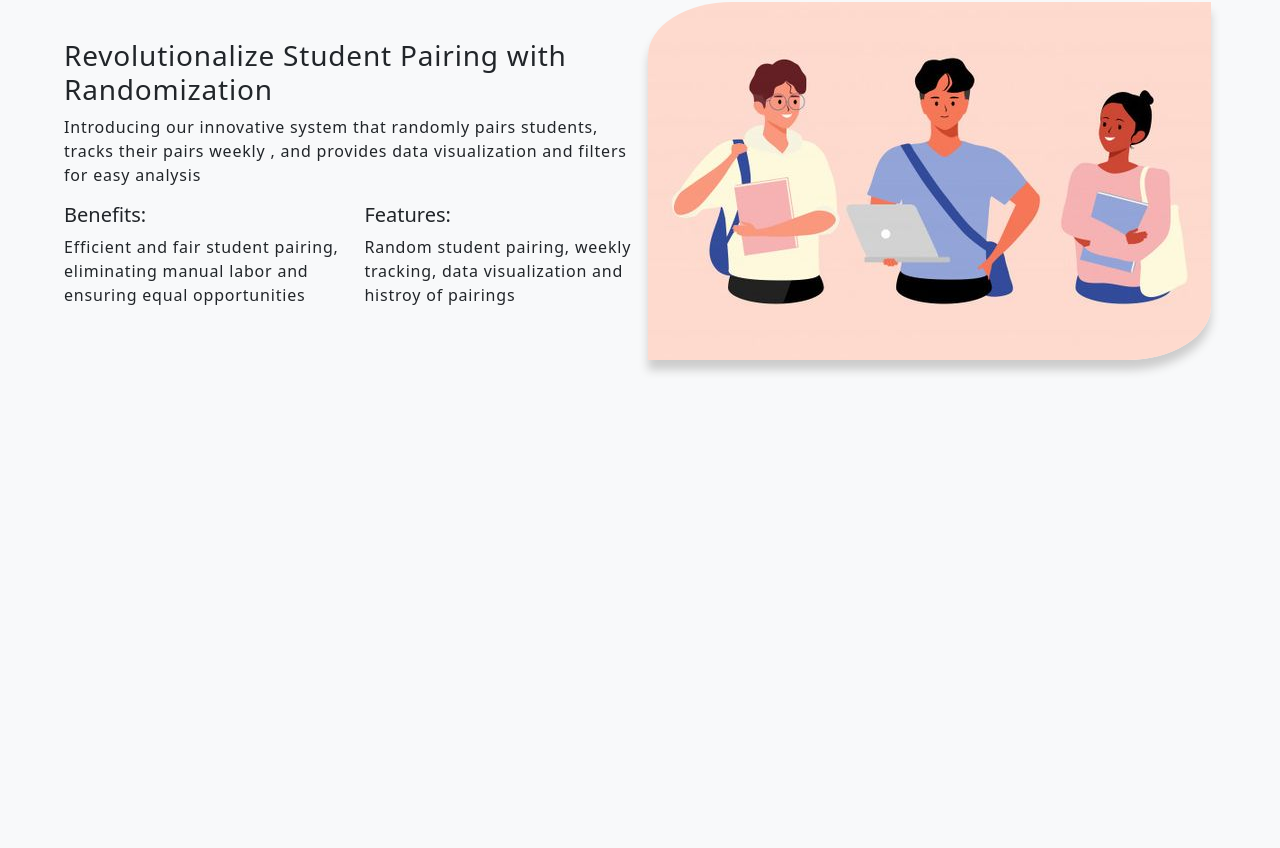
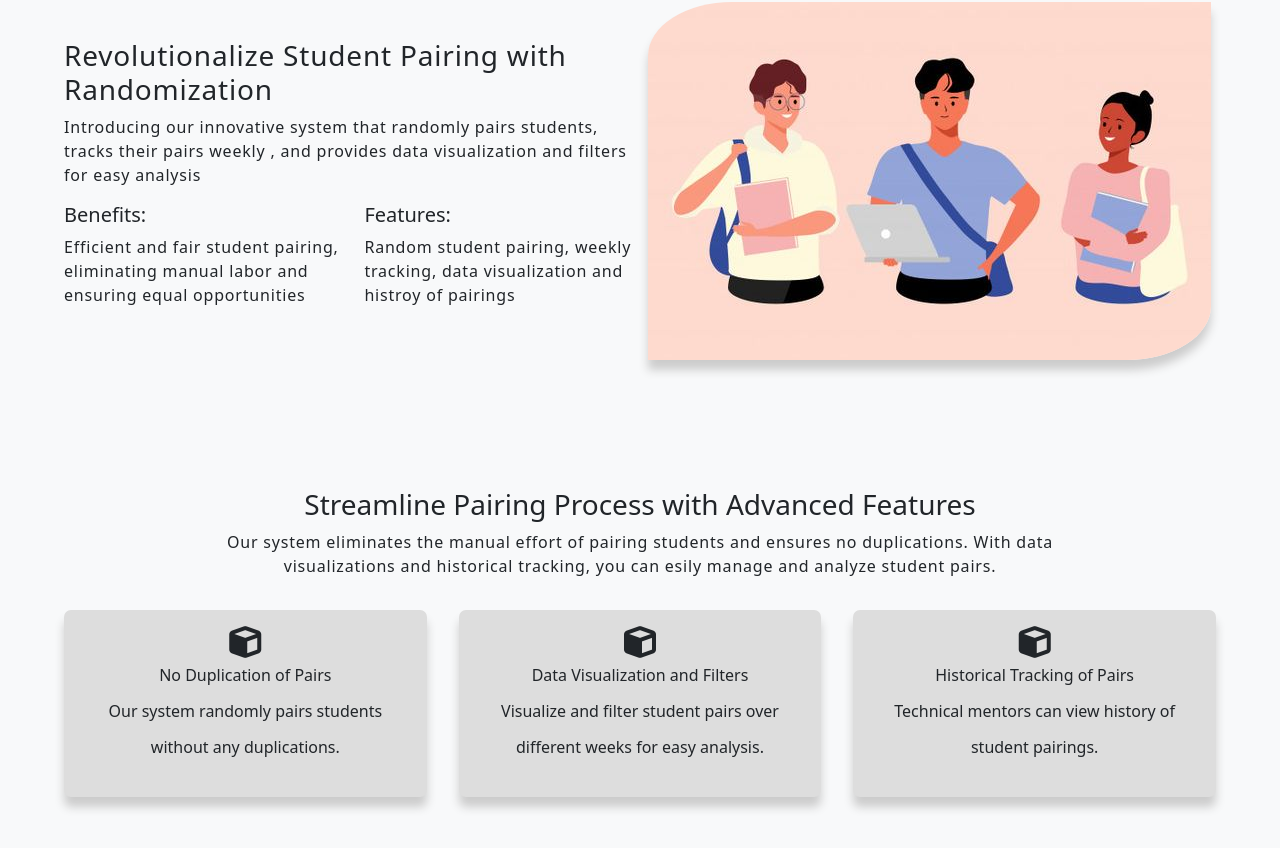
Before and after one commit to alexander784/MoringaPair, a React (Create React App) app in the folder client/: page / in a window 1280 px wide. Shown: the part 498-1346 px from the top of the page. Before the commit the page ends 922 px from the top, so only its background shows below. Built offline with nearby package versions, Linux system fonts and the light colour scheme.

Commit message:
Markup and style advanced-features section

```diff
--- a/client/public/index.html
+++ b/client/public/index.html
@@ -37,6 +37,13 @@
       crossorigin="anonymous"
       referrerpolicy="no-referrer"
     />
+    <link
+      rel="stylesheet"
+      href="https://cdnjs.cloudflare.com/ajax/libs/font-awesome/6.5.1/css/all.min.css"
+      integrity="sha512-DTOQO9RWCH3ppGqcWaEA1BIZOC6xxalwEsw9c2QQeAIftl+Vegovlnee1c9QX4TctnWMn13TZye+giMm8e2LwA=="
+      crossorigin="anonymous"
+      referrerpolicy="no-referrer"
+    />
     <title>React App</title>
   </head>
   <body>
--- a/client/src/pages/Home.jsx
+++ b/client/src/pages/Home.jsx
@@ -3,7 +3,7 @@ import Container from "react-bootstrap/Container";
 import Row from "react-bootstrap/Row";
 import Col from "react-bootstrap/Col";
 import "../styles.css";
-import studentsImage from "../assets/studentsImage.jpg"
+import studentsImage from "../assets/studentsImage.jpg";
 
 const Home = () => {
   return (
@@ -61,6 +61,39 @@ const Home = () => {
           <img src={studentsImage} alt="" />
         </div>
       </div>
+
+      <div className="advanced-features">
+        <div className="info">
+          <h3>Streamline Pairing Process with Advanced Features</h3>
+          <p>
+            Our system eliminates the manual effort of pairing students and
+            ensures no duplications. With data visualizations and historical
+            tracking, you can esily manage and analyze student pairs.
+          </p>
+        </div>
+        <div className="advanced-feature-cards">
+          <div className="advanced-feature-card">
+            <i class="fa-solid fa-cube"></i>
+            <h6>No Duplication of Pairs</h6>
+            <p>Our system randomly pairs students without any duplications.</p>
+          </div>
+
+          <div className="advanced-feature-card">
+            <i class="fa-solid fa-cube"></i>
+            <h6>Data Visualization and Filters</h6>
+            <p>
+              Visualize and filter student pairs over different weeks for easy
+              analysis.
+            </p>
+          </div>
+
+          <div className="advanced-feature-card">
+            <i class="fa-solid fa-cube"></i>
+            <h6>Historical Tracking of Pairs</h6>
+            <p>Technical mentors can view history of student pairings.</p>
+          </div>
+        </div>
+      </div>
     </>
   );
 };
--- a/client/src/styles.css
+++ b/client/src/styles.css
@@ -28,6 +28,7 @@ nav-link:hover {
   margin-bottom: 0.2rem;
 }
 
+/* start of benefits-feature section */
 .benefits-features {
   padding: 4rem;
   display: flex;
@@ -40,19 +41,19 @@ nav-link:hover {
 }
 
 .benefits-features .image {
-  /* background-color: red; */
   width: 50%;
 }
 
 .benefits-features .info h3 {
   letter-spacing: 0.05rem;
 }
+
 .benefits-features .info p {
   letter-spacing: 0.05rem;
   font-size: 1rem;
 }
+
 .benefits-features .info .ben-feat {
-  /* background-color: yellow; */
   display: flex;
 }
 
@@ -61,6 +62,50 @@ nav-link:hover {
   border-bottom-right-radius: 15%;
   box-shadow: 0 10px 10px #ccc;
 }
+/* end of benefits-features section */
+.advanced-features {
+  padding: 4rem;
+}
+.advanced-features .info h3 {
+  text-align: center;
+}
+.advanced-features .info p {
+  margin-left: 10%;
+  margin-right: 10%;
+  letter-spacing: 0.05rem;
+  text-align: center;
+}
+.advanced-feature-cards {
+  margin-top: 2rem;
+  display: grid;
+  grid-template-columns: 1fr 1fr 1fr;
+  align-items: center;
+  justify-content: space-between;
+  gap: 2rem;
+  /* background-color: red; */
+  /* place-items: center; */
+}
+.advanced-feature-card {
+  background-color: #ddd;
+  text-align: center;
+  line-height: 2.25rem;
+  border-radius: 7px;
+  box-shadow: 0 10px 10px #ccc;
+  padding: 1rem;
+  transition: all 300ms ease;
+  /* height: 100%; */
+}
+
+.advanced-feature-card:hover {
+  box-shadow: 0 0 0;
+}
+.advanced-feature-card i {
+  font-size: 2rem;
+}
+
+/* start of advanced features */
+
+/* end of advanced features */
 
 /* styling error messages */
 .error {
```
